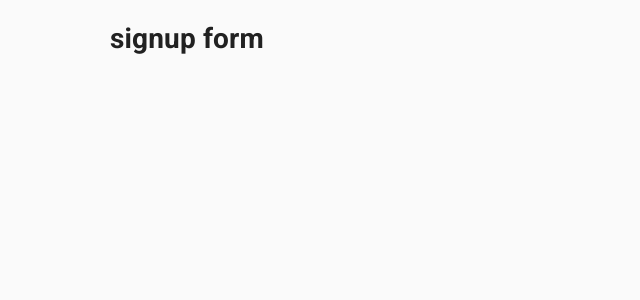
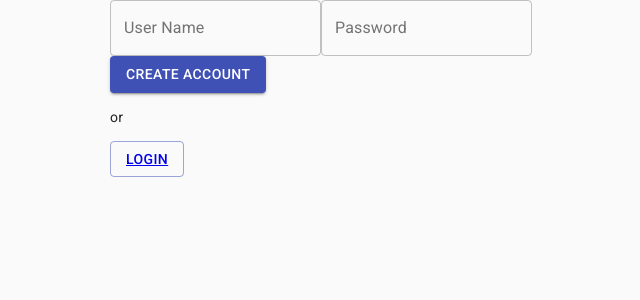
Before and after one commit to JoshTDesign/project-3, a React (Create React App) app: page /signup in a window 1280 px wide. Shown: the top 300 px of the page, without its empty margins (254-894 px from the left). Built offline with nearby package versions, Linux system fonts and the light colour scheme.

Commit message:
login and create account pages linked

```diff
--- a/src/components/LoginForm/index.js
+++ b/src/components/LoginForm/index.js
@@ -1,9 +1,31 @@
 import React from 'react'
+import { Link, useLocation } from "react-router-dom";
 
-export default function LoginForm() {
+import Container from "@material-ui/core/Container";
+import TextField from "@material-ui/core/TextField";
+import Button from "@material-ui/core/Button";
+
+
+
+// TODO: Get links working using react router dom link feature
+// TODO: Get form handling to work correctly
+// TODO:
+
+
+export default function LoginForm(props) {
     return (
         <div>
-
+            <form className="test" noValidate autoComplete="off">
+                <TextField className="userName" id="outlined-basic" label="User Name" variant="outlined" onClick={props.handleInputChange} />
+                <TextField className="password" id="outlined-basic" label="Password" variant="outlined" onClick={props.handleInputChange} />
+                <Button variant="contained" color="primary" onSubmit={props.handleSubmit}>Log In</Button>
+                <p>or</p>
+                    <Button variant="outlined" color="primary">
+                        <Link to="/signup">
+                            Create Account
+                        </Link>
+                    </Button>
+            </form>
         </div>
     )
 }
--- a/src/components/SignupForm/index.js
+++ b/src/components/SignupForm/index.js
@@ -1,9 +1,24 @@
 import React from 'react'
+import { Link, useLocation } from "react-router-dom";
 
-export default function SignupForm() {
+import Container from "@material-ui/core/Container";
+import TextField from "@material-ui/core/TextField";
+import Button from "@material-ui/core/Button";
+
+
+export default function SignupForm(props) {
     return (
         <div>
-            <h1>signup form</h1>
+            <form className="test" noValidate autoComplete="off">
+                <TextField className="userName" id="outlined-basic" label="User Name" variant="outlined" onClick={props.handleInputChange} />
+                <TextField className="password" id="outlined-basic" label="Password" variant="outlined" onClick={props.handleInputChange} />
+                <Button variant="contained" color="primary" onSubmit={props.handleSubmit}>Create Account</Button>
+                <p>or</p><Button variant="outlined" color="primary">
+                            <Link to="/">
+                                Login
+                            </Link>
+                        </Button>
+            </form>
         </div>
     )
 }
--- a/src/pages/Dashboard/index.js
+++ b/src/pages/Dashboard/index.js
@@ -3,7 +3,7 @@ import CssBaseline from "@material-ui/core/CssBaseline"; // imports a global res
 import Container from "@material-ui/core/Container";
 import Box from "@material-ui/core/box";
 import Button from "@material-ui/core/Button";
-import AddButton from "../components/AddButton";
+import AddButton from "../../components/AddButton";
 
 export default function Dashboard() {
     return (
--- a/src/pages/Login/index.js
+++ b/src/pages/Login/index.js
@@ -1,14 +1,43 @@
-import React from 'react'
+import React, { useState, useEffect } from 'react'
 import CssBaseline from '@material-ui/core/CssBaseline'; // imports a global reset for css styling
 import Container from '@material-ui/core/Container';
+import LoginForm from '../../components/LoginForm';
+import SplashLogo from '../../components/SplashLogo';
 
-export default function Login() {
-    return (
+function Login() {
+    const [username, setUsername] = useState();
+    const [password, setPassword] = useState();
+
+
+    const handleInputChange = event => {
+        setUsername(event.target.value);
+      };
+
+      const handleCreateAccount = event => {
+          console.log('create account click');
+        //need code
+      };
+
+
+    const handleSubmit = e => {
+        e.preventDefault();
+        //need code
+        console.log("username is " + username);
+        console.log("password is " + password);
+      };
+
+      return (
         <div>
             <CssBaseline />
             <Container maxWidth="sm">
-                <h1>Login Page</h1>
+                <SplashLogo />
+                <LoginForm
+                    handleInputChange={handleInputChange}
+                    handleSubmit={handleSubmit}
+                    handleCreateAccount={handleCreateAccount} />
             </Container>
         </div>
-    )
+      )
 }
+
+export default Login;
```
